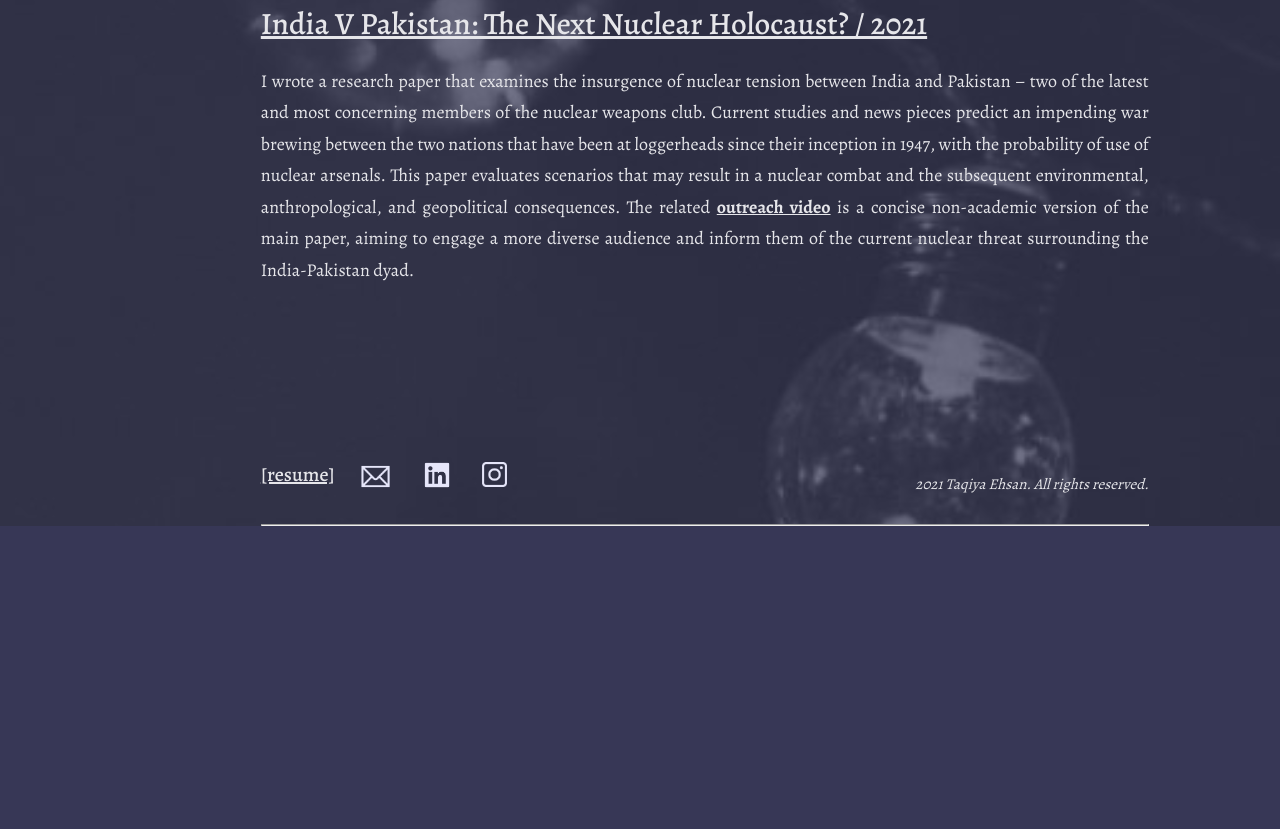
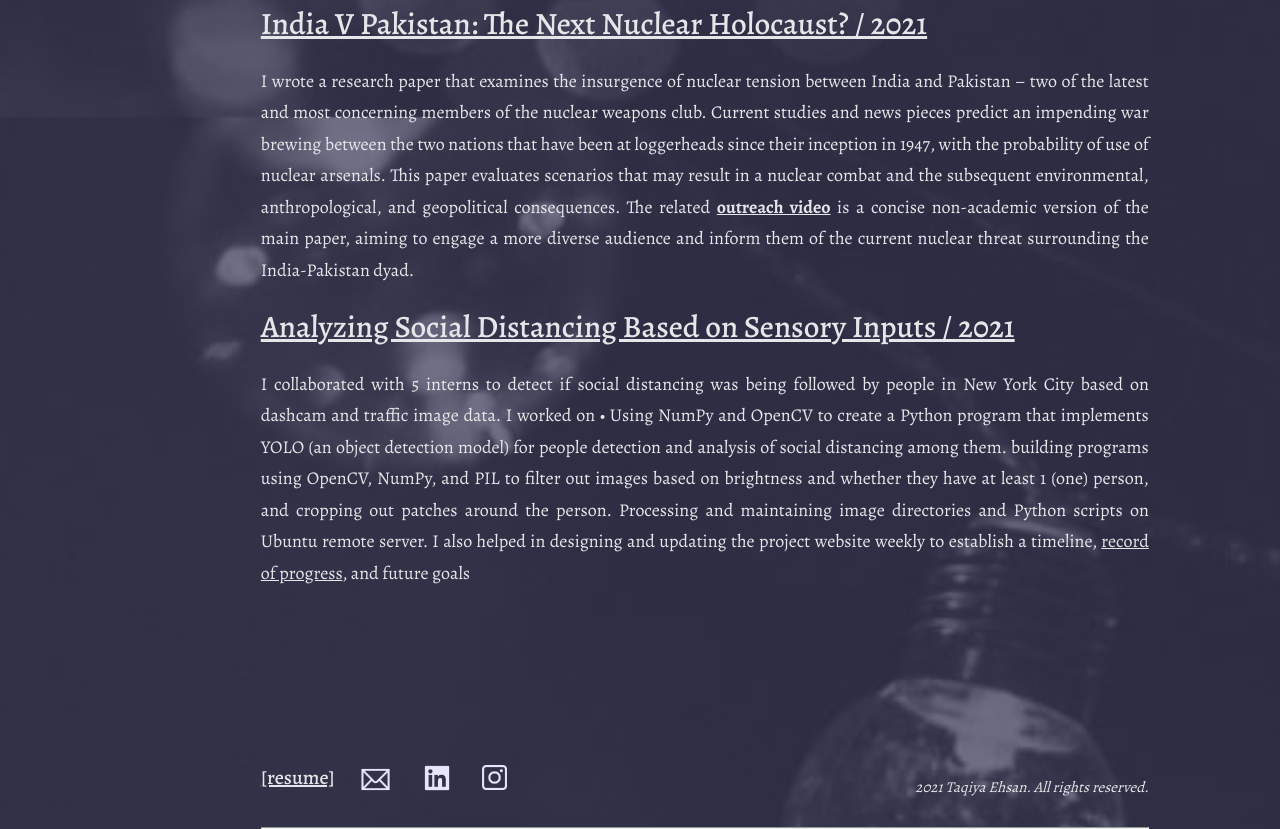
Before and after one commit to taqiyaehsan/taqiyaehsan.github.io, a plain HTML site: page index.html in a window 1280 px wide. Shown: the part 2713-3542 px from the top of the page. Before the commit the page ends 3239 px from the top, so only its background shows below. Drawn offline with nearby package versions, Linux system fonts and the light colour scheme.

Commit message:
added winlab

```diff
--- a/index.html
+++ b/index.html
@@ -158,6 +158,17 @@
                                                 </p>
                                             </div>
 
+                                            <div class = "winlab">
+
+                                                <p><h2><a href="https://mshankar58.github.io/winlabsd2021/">Analyzing Social Distancing Based on Sensory Inputs / 2021</a></h2></p>
+
+                                                <p class = "projects_details"> I collaborated with 5 interns to detect if social distancing was being followed by people in New York City based on dashcam and traffic image data. I worked on                                                  • Using NumPy and OpenCV to create a Python program that implements YOLO (an object detection model) for people detection and analysis of social distancing among them.
+                                                    building programs using OpenCV, NumPy, and PIL to filter out images based on brightness and whether they have at least 1 (one) person, and cropping out patches around the person.
+                                                    Processing and maintaining image directories and Python scripts on Ubuntu remote server.
+                                                    I also helped in designing and updating the project website weekly to establish a timeline, <a href="https://mshankar58.github.io/winlab-social-distancing-2021/about">record of progress</a>, and future goals
+                                                </p>
+                                            </div>
+
                                         </div>
 
                                 </div>
```
